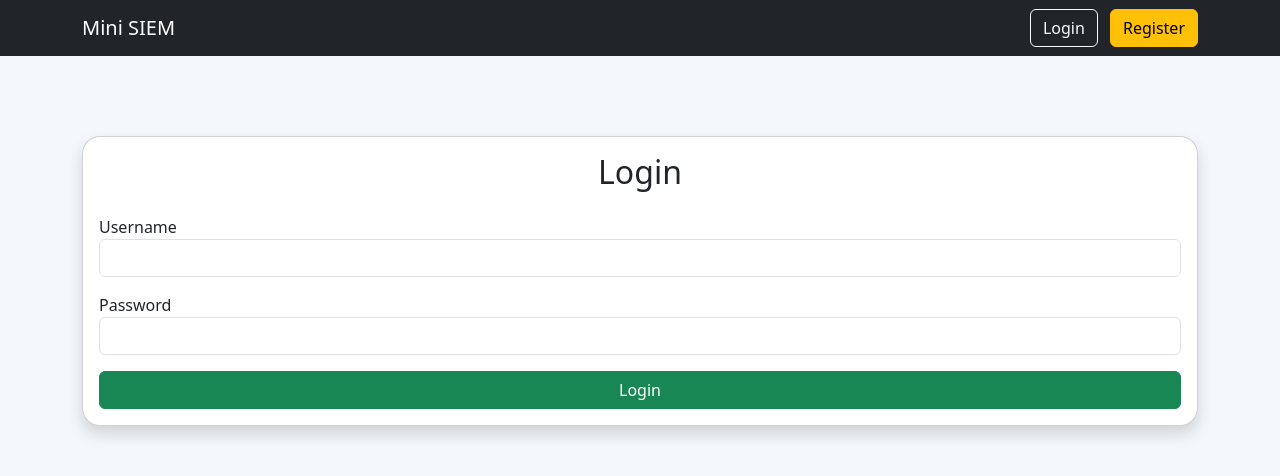
After one commit to RaviModhvadiya/SEIM_Dashboard, a Flask app: page /auth/login in a window 1280 px wide. The commit adds this page. Shown: the top 476 px of the page. Run offline with Flask 3, Linux system fonts and the light colour scheme; parts of the project's set-up code (start-up, migrations or seed data) failed here and were passed over.

Commit message:
Login Registration and Dashboard desgined

```diff
--- a/routes/auth.py
+++ b/routes/auth.py
@@ -8,6 +8,12 @@ from werkzeug.security import generate_password_hash
 
 from models import db
 from models.user import User
+
+from flask_login import login_user
+from flask_login import logout_user
+from flask_login import current_user
+
+from werkzeug.security import check_password_hash
 
 auth = Blueprint(
     "auth",
@@ -78,3 +84,55 @@ def register():
         return redirect(url_for("home.index"))
 
     return render_template("auth/register.html")
+
+@auth.route("/login", methods=["GET", "POST"])
+def login():
+
+    if current_user.is_authenticated:
+        return redirect(url_for("dashboard.home"))
+
+    if request.method == "POST":
+
+        username = request.form.get("username")
+        password = request.form.get("password")
+
+        user = User.query.filter_by(
+            username=username
+        ).first()
+
+        if user and check_password_hash(
+            user.password,
+            password
+        ):
+
+            login_user(user)
+
+            flash(
+                "Login Successful!",
+                "success"
+            )
+
+            return redirect(
+                url_for("dashboard.home")
+            )
+
+        flash(
+            "Invalid Username or Password",
+            "danger"
+        )
+
+    return render_template("auth/login.html")
+
+@auth.route("/logout")
+def logout():
+
+    logout_user()
+
+    flash(
+        "Logged Out Successfully",
+        "success"
+    )
+
+    return redirect(
+        url_for("home.index")
+    )
--- /dev/null
+++ b/templates/auth/login.html
@@ -0,0 +1,58 @@
+{% extends "base.html" %}
+
+{% block content %}
+
+<div class="container mt-5">
+
+<div class="card shadow">
+
+<div class="card-body">
+
+<h2 class="text-center mb-4">
+
+Login
+
+</h2>
+
+<form method="POST">
+
+<div class="mb-3">
+
+<label>Username</label>
+
+<input
+type="text"
+class="form-control"
+name="username"
+required>
+
+</div>
+
+<div class="mb-3">
+
+<label>Password</label>
+
+<input
+type="password"
+class="form-control"
+name="password"
+required>
+
+</div>
+
+<button
+class="btn btn-success w-100">
+
+Login
+
+</button>
+
+</form>
+
+</div>
+
+</div>
+
+</div>
+
+{% endblock %}
--- a/templates/base.html
+++ b/templates/base.html
@@ -19,6 +19,41 @@
 </head>
 
 <body>
+      <nav class="navbar navbar-expand-lg navbar-dark bg-dark">
+
+<div class="container">
+
+<a
+class="navbar-brand"
+href="{{ url_for('home.index') }}">
+
+Mini SIEM
+
+</a>
+
+<div>
+
+<a
+class="btn btn-outline-light me-2"
+href="{{ url_for('auth.login') }}">
+
+Login
+
+</a>
+
+<a
+class="btn btn-warning"
+href="{{ url_for('auth.register') }}">
+
+Register
+
+</a>
+
+</div>
+
+</div>
+
+</nav>
 <div class="container mt-3">
 
 {% with messages = get_flashed_messages(with_categories=true) %}
@@ -50,6 +85,7 @@ data-bs-dismiss="alert"></button>
 
 <script src="https://cdn.jsdelivr.net/npm/bootstrap@5.3.7/dist/js/bootstrap.bundle.min.js"></script>
 
+
 </body>
 
 </html>
```
Also changed, not shown: routes/dashboard.py (+14 -0 lines), templates/dashboard/dashboard.html (added, +47 -0 lines), templates/index.html (+14 -3 lines).
